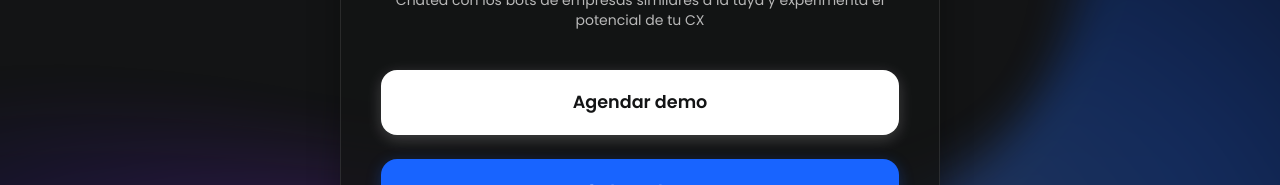
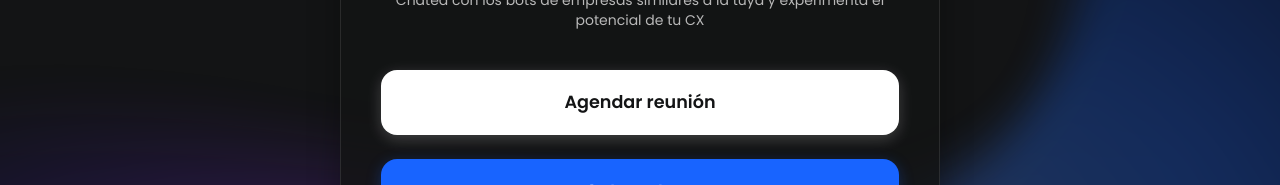
Before and after one commit to PabloArayaG/adere-tree, a Vue app: page / in a window 1280 px wide. Shown: the part 283-468 px from the top of the page. Built offline with nearby package versions, Linux system fonts and the light colour scheme.

Commit message:
agenda reu

```diff
--- a/src/App.vue
+++ b/src/App.vue
@@ -12,7 +12,7 @@
       <p class="subtitle">Chatea con los bots de empresas similares a la tuya y experimenta el potencial de tu CX</p>
 
               <div class="buttons-grid">
-          <a href="https://adereso.ai/contacto/?utm_source=Producto&utm_medium=Aderetree&utm_campaign=Aderetree" target="_blank" class="button">Agendar demo</a>
+          <a href="https://adereso.ai/contacto-wbl" target="_blank" class="button">Agendar reunión</a>
           <a href="https://wa.me/+56941581023" target="_blank" class="button">Automotora</a>
           <a href="https://api.whatsapp.com/send/?phone=56935055832&text&app_absent=0" target="_blank" class="button">Utilities</a>
           <a href="https://api.whatsapp.com/send?phone=56944154087&text=%C2%A1Hola!%20Necesito%20ayuda%20" target="_blank" class="button">Retail</a>
```
